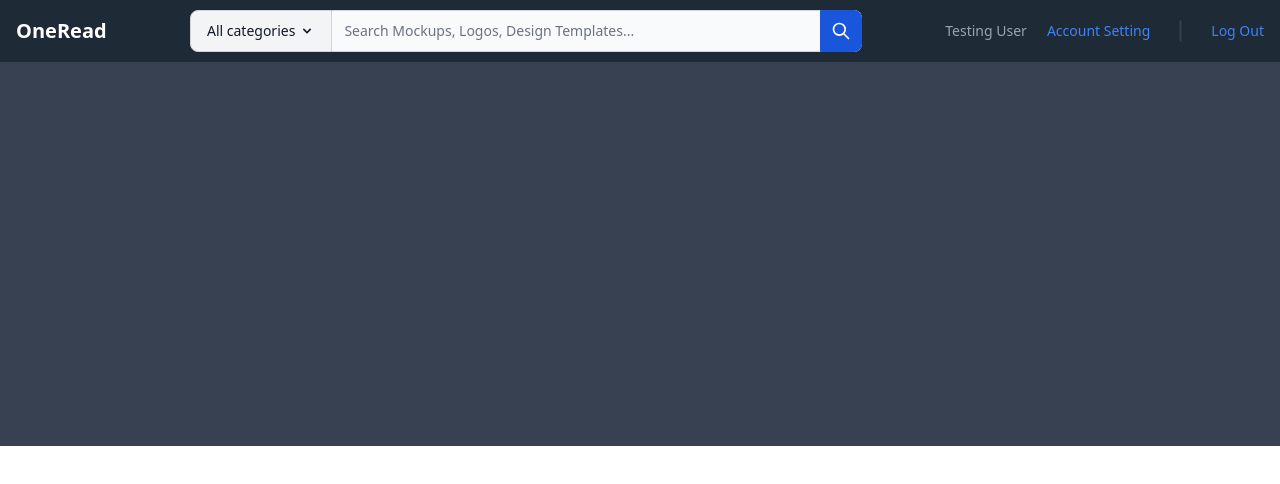
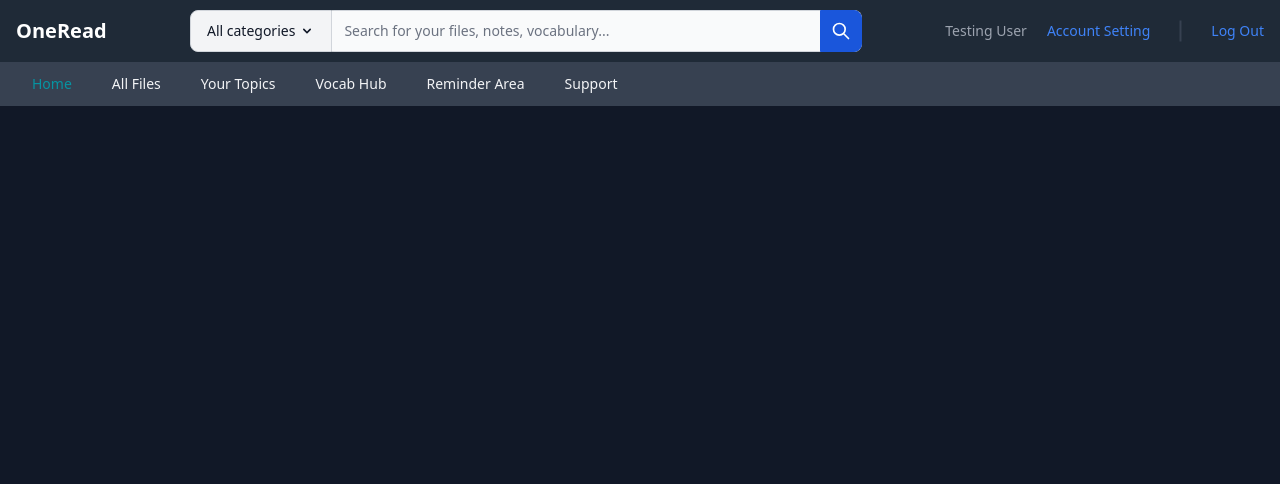
Before and after one commit to ttnhathuy313/one-read, a React (Create React App) app: page /dashboard in a window 1280 px wide. Shown: the top 484 px of the page. Built offline with nearby package versions, Linux system fonts and the light colour scheme.

Commit message:
complete section bar

```diff
--- a/postcss.config.js
+++ b/postcss.config.js
@@ -1,6 +1,4 @@
-module.exports = {
-  plugins: {
-    tailwindcss: {},
-    autoprefixer: {},
-  },
-}
+export const plugins = {
+  tailwindcss: {},
+  autoprefixer: {},
+};
--- a/src/components/dashboard/DashBoard.js
+++ b/src/components/dashboard/DashBoard.js
@@ -1,11 +1,13 @@
 import React from "react";
 import FullNavigationBar from "./FullNavigationBar";
 import SectionBar from "./SectionBar";
+import Home from "./Home";
 const DashBoard = () => {
     return (
         <div>
             <FullNavigationBar />
             <SectionBar />
+            <Home />
         </div>
     )
 }
--- /dev/null
+++ b/src/components/dashboard/Home.js
@@ -0,0 +1,10 @@
+import React from "react";
+const Home = () => {
+    return (
+        <div className="w-screen h-screen bg-gray-900">
+
+        </div>
+    )
+}
+
+export default Home;
--- a/src/components/dashboard/SearchBar.js
+++ b/src/components/dashboard/SearchBar.js
@@ -23,7 +23,7 @@ const SearchBar = () => {
                     </ul>
                 </div>
                 <div class="relative w-full">
-                    <input type="search" id="search-dropdown" class="block p-2.5 w-full z-20 text-sm text-gray-900 bg-gray-50 rounded-r-lg border-l-gray-50 border-l-2 border border-gray-300 focus:ring-blue-500 focus:border-blue-500 dark:bg-gray-700 dark:border-l-gray-700  dark:border-gray-600 dark:placeholder-gray-400 dark:text-white dark:focus:border-blue-500" placeholder="Search Mockups, Logos, Design Templates..." required />
+                    <input type="search" id="search-dropdown" class="block p-2.5 w-full z-20 text-sm text-gray-900 bg-gray-50 rounded-r-lg border-l-gray-50 border-l-2 border border-gray-300 focus:ring-blue-500 focus:border-blue-500 dark:bg-gray-700 dark:border-l-gray-700  dark:border-gray-600 dark:placeholder-gray-400 dark:text-white dark:focus:border-blue-500" placeholder="Search for your files, notes, vocabulary..." required />
                     <button type="submit" class="absolute top-0 right-0 p-2.5 text-sm font-medium text-white bg-blue-700 rounded-r-lg border border-blue-700 hover:bg-blue-800 focus:ring-4 focus:outline-none focus:ring-blue-300 dark:bg-blue-600 dark:hover:bg-blue-700 dark:focus:ring-blue-800">
                         <svg aria-hidden="true" class="w-5 h-5" fill="none" stroke="currentColor" viewBox="0 0 24 24" xmlns="http://www.w3.org/2000/svg"><path stroke-linecap="round" stroke-linejoin="round" stroke-width="2" d="M21 21l-6-6m2-5a7 7 0 11-14 0 7 7 0 0114 0z"></path></svg>
                         <span class="sr-only">Search</span>
--- a/src/components/dashboard/SectionBar.js
+++ b/src/components/dashboard/SectionBar.js
@@ -3,8 +3,25 @@ import React from "react";
 const SectionBar = () => {
     return (
         <div>
-            <div className="flex items-center justify-center w-full h-96 bg-gray-700">
-
+            <div className="flex items-center justify-start w-full h-11 bg-gray-700 space-x-10 px-8">
+                <div className="text-sm font-medium text-teal-500">
+                    Home
+                </div>
+                <a href="/all-files" className="text-sm font-medium text-gray-100 hover:text-teal-500">
+                    All Files
+                </a>
+                <a href="/topics" className="text-sm font-medium text-gray-100 hover:text-teal-500">
+                    Your Topics
+                </a>
+                <a href="/vocabs" className="text-sm font-medium text-gray-100 hover:text-teal-500">
+                    Vocab Hub
+                </a>
+                <a href="/reminders" className="text-sm font-medium text-gray-100 hover:text-teal-500">
+                    Reminder Area
+                </a>
+                <a href="/faq" className="text-sm font-medium text-gray-100 hover:text-teal-500">
+                    Support
+                </a>
             </div>
         </div>
     );
```
Lines whose indentation alone changed are shown as unchanged.
